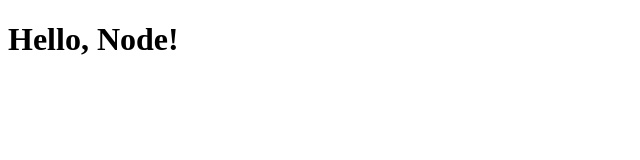
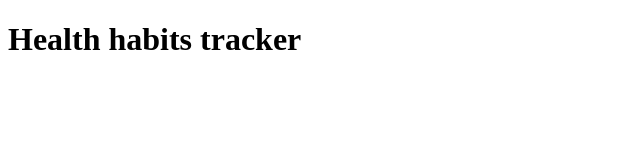
Before and after one commit to bmariuszb/health-habits-tracker, a plain HTML site: page frontend/index.html in a window 1280 px wide. Shown: the whole page, without its empty margins (0-640 px from the left). Drawn offline with Linux system fonts and the light colour scheme.

Commit message:
change html title - frontend

```diff
--- a/frontend/index.html
+++ b/frontend/index.html
@@ -3,9 +3,9 @@
 <head>
     <meta charset="UTF-8">
     <meta name="viewport" content="width=device-width, initial-scale=1.0">
-    <title>Hello, World!</title>
+    <title>Health habits</title>
 </head>
 <body>
-    <h1>Hello, Node!</h1>
+    <h1>Health habits tracker</h1>
 </body>
 </html>
```
